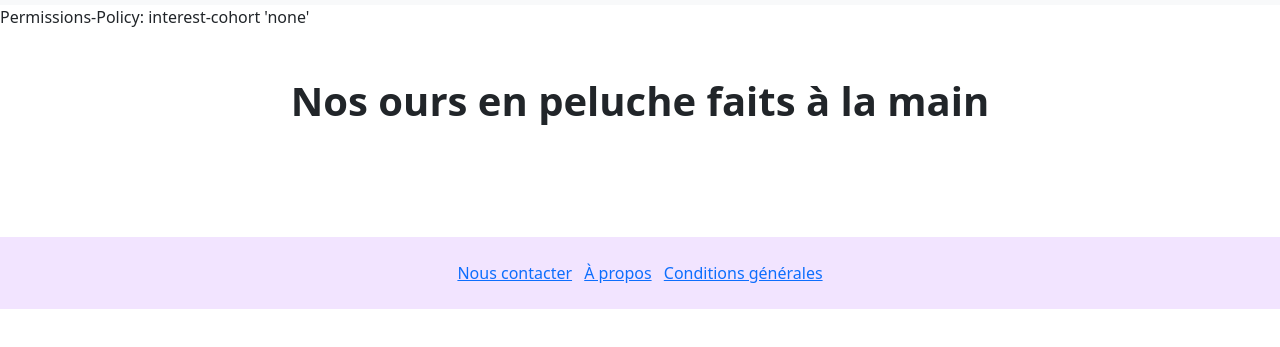
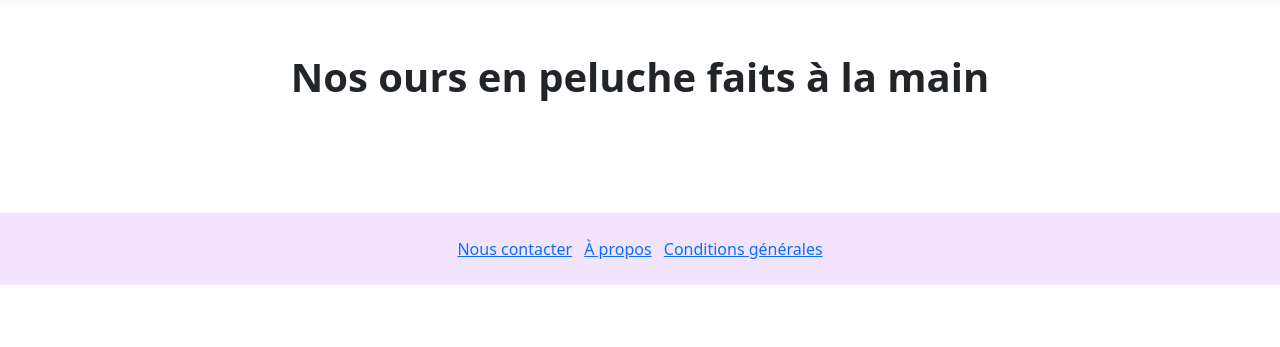
Before and after one commit to AntoineG753/AntoineGremillet_5_12042021, a website with bundled scripts: page index.html in a window 1280 px wide. Shown: the part 101-448 px from the top of the page. Built offline with nearby package versions, Linux system fonts and the light colour scheme; files whose address does not match are found by name.

Commit message:
suppression des test (pb non resolut)

```diff
--- a/index.html
+++ b/index.html
@@ -41,7 +41,6 @@
       </div>
     </div>
   </header>
-  Permissions-Policy: interest-cohort 'none'
   <main>
     <div class="contenair-fluid text-center">
       <div class="container mt-5 mb-5">
```
